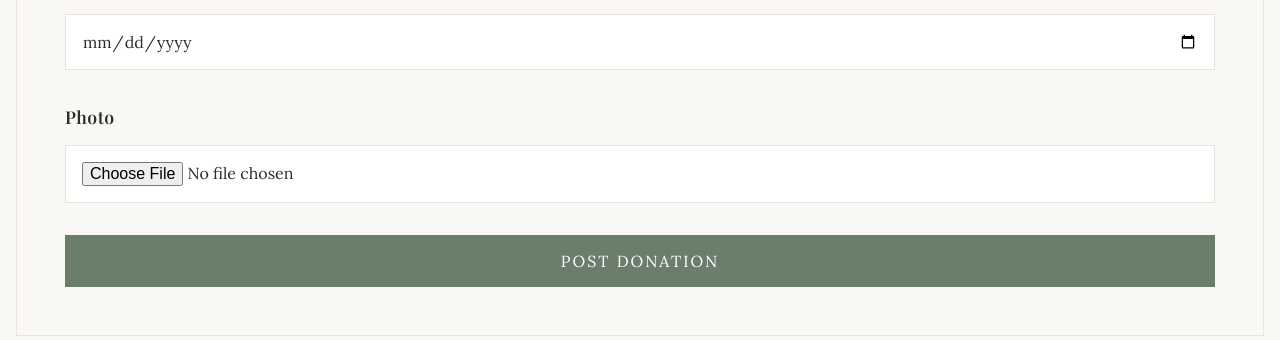
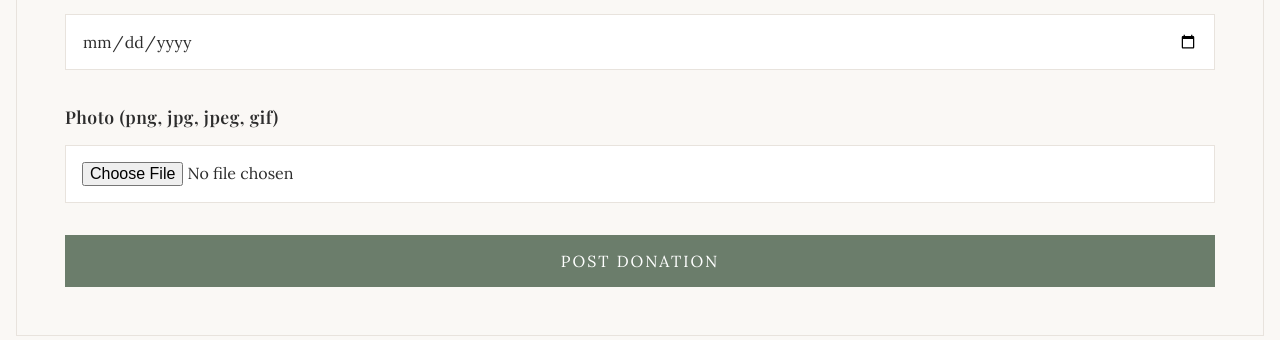
Before and after one commit to rebqay/final-case, a Flask app: page / in a window 1280 px wide. Shown: the part 1150-1490 px from the top of the page. Run offline with Flask 3, Linux system fonts and the light colour scheme; data that the repository does not hold is empty.

Commit message:
Clarify allowed file types

```diff
--- a/templates/index.html
+++ b/templates/index.html
@@ -513,7 +513,7 @@
                     </div>
 
                     <div class="form-group">
-                        <label>Photo</label>
+                        <label>Photo (png, jpg, jpeg, gif)</label>
                         <input type="file" id="image" name="file" accept="image/*" required>
                     </div>
 
```
